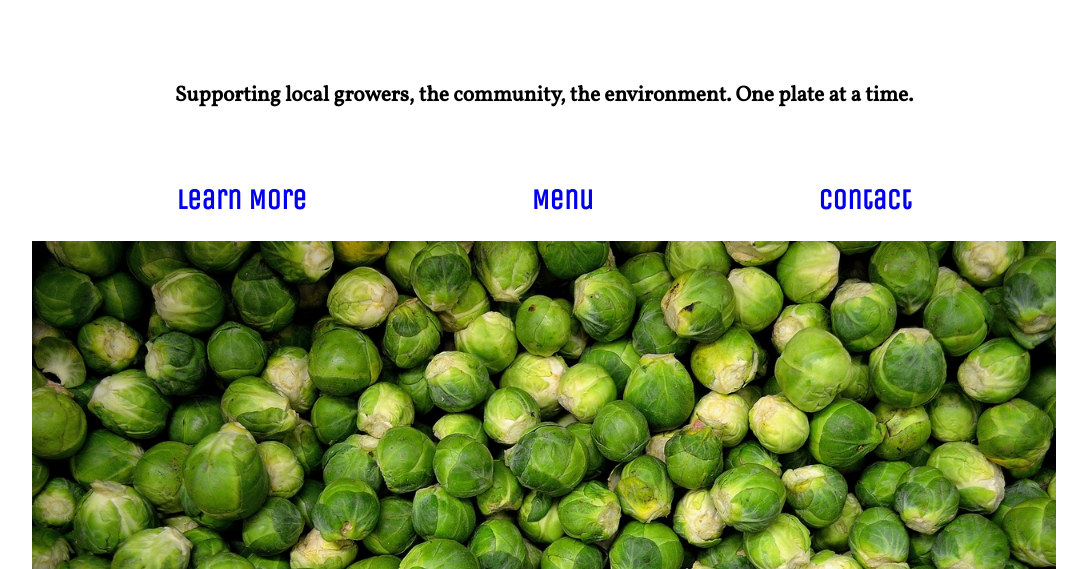
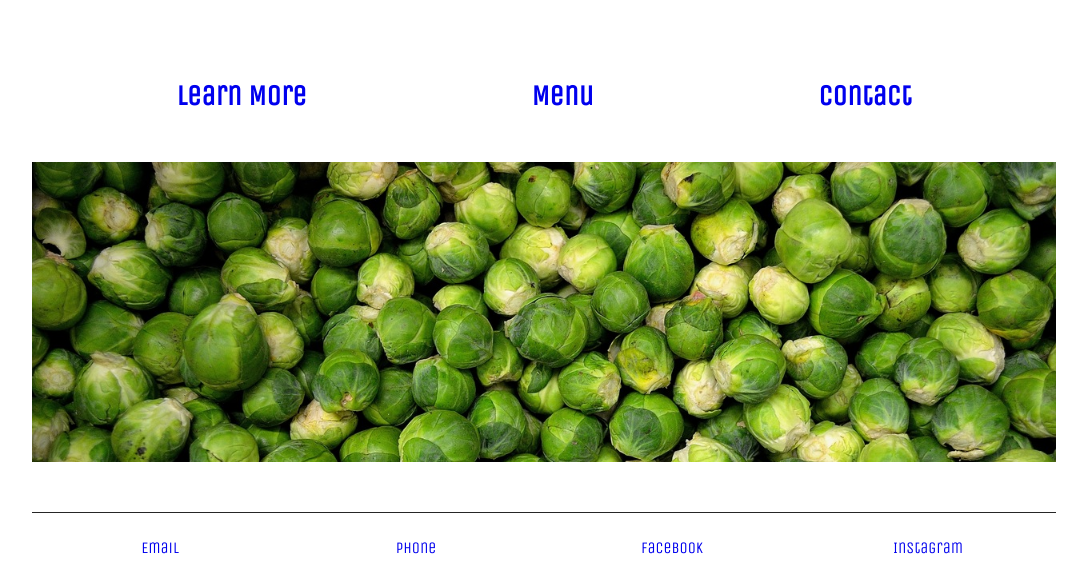
Before and after one commit to avoshell/sustenance-project, a plain HTML site: page index.html in a window 1280 px wide. Shown: the part 383-952 px from the top of the page, without its empty margins (96-1183 px from the left). Drawn offline with nearby package versions, Linux system fonts and the light colour scheme.

Commit message:
Minor layout changes

```diff
--- a/index.html
+++ b/index.html
@@ -11,8 +11,6 @@
 <body>
 
 <img src="imgs/sustenance-logo.png" alt="Sustenance Logo" title="Sustenance Project Logo" class="main-logo" />
-
-<h3 class="main-purpose">Supporting local growers, the community, the environment. One plate at a time.</h3>
 
 <nav class="main-nav">
     <h2 class="nav-item"><a href="about.html">Learn More</a></h2>
--- a/stylesheet.css
+++ b/stylesheet.css
@@ -422,6 +422,17 @@ nav {
     .header-food {
         width: 70%;
     }
+    .main-logo {
+        margin-bottom: 5px;
+    }
+    .main-nav {
+        margin-bottom: 25px;
+    }
+    .main-image {
+        height: 300px;
+        overflow: hidden;
+        border-radius: 5px;
+    }
     .image {
         margin: -100px;
     }
@@ -430,6 +441,6 @@ nav {
         padding-top: 50px;
     }
     .footer {
-        margin-top: 150px;
+        margin-top: 50px;
     }
 }
```
